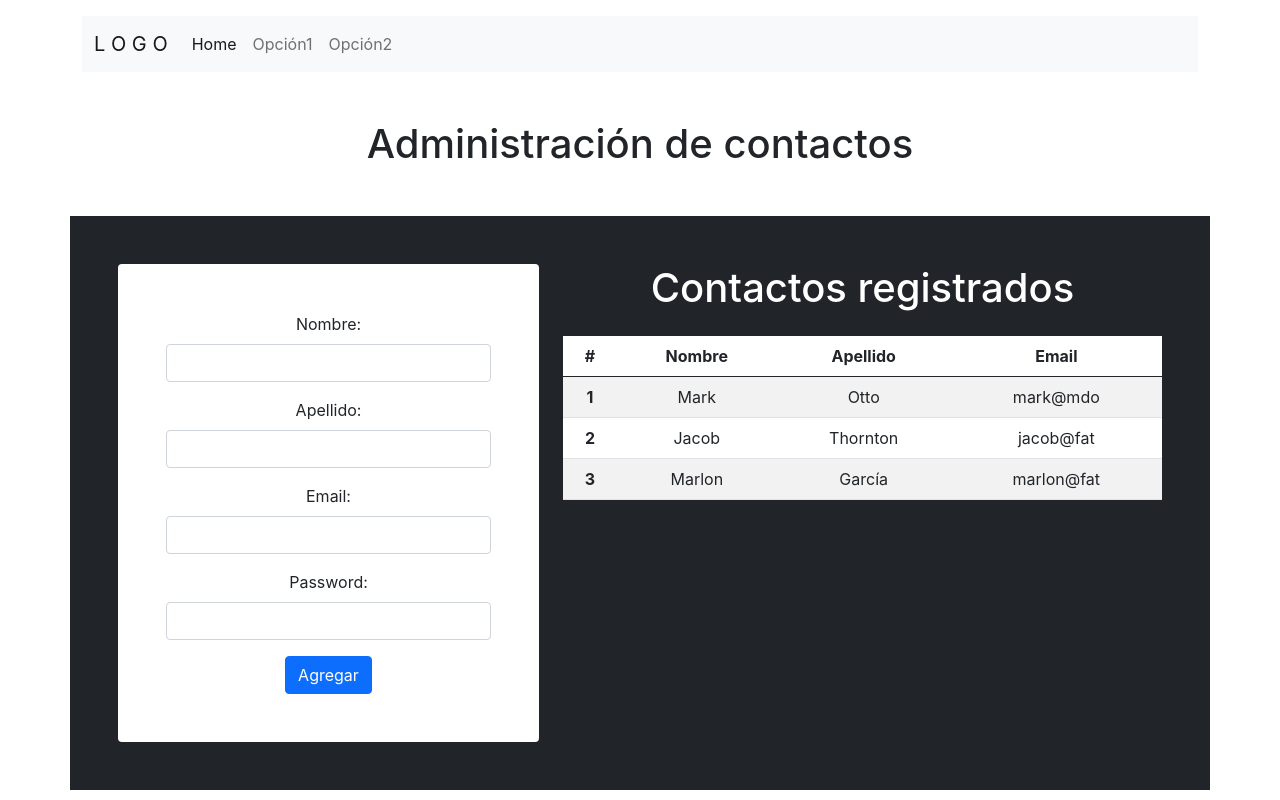
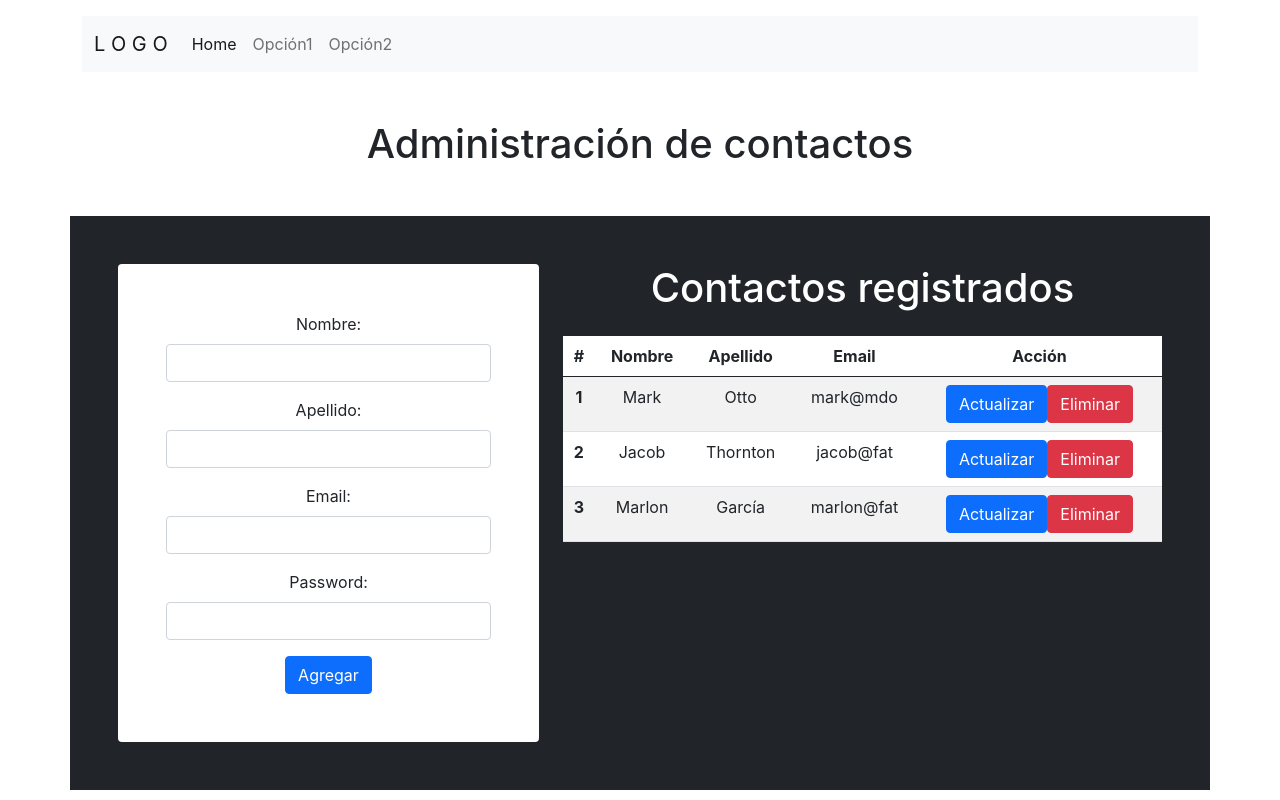
Before and after one commit to clasesucatmarlon/Contactos-App, a React (Create React App) app: page / in a window 1280 px wide. Built offline with nearby package versions, Linux system fonts and the light colour scheme.

Commit message:
Agregado botones para actualizar y eliminar

```diff
--- a/src/app/components/tabla/Tabla.js
+++ b/src/app/components/tabla/Tabla.js
@@ -9,6 +9,7 @@ return (
             <th scope="col">Nombre</th>
             <th scope="col">Apellido</th>
             <th scope="col">Email</th>
+            <th scope="col">Acción</th>
         </tr>
     </thead>
     <tbody>
@@ -17,19 +18,34 @@ return (
             <td>Mark</td>
             <td>Otto</td>
             <td>mark@mdo</td>
+            <td>
+                <button type="button" class="btn btn-primary">Actualizar</button>
+                <button type="button" class="btn btn-danger">Eliminar</button>
+            </td>
         </tr>
         <tr>
             <th scope="row">2</th>
             <td>Jacob</td>
             <td>Thornton</td>
             <td>jacob@fat</td>
+            <td>
+                <button type="button" class="btn btn-primary">Actualizar</button>
+                <button type="button" class="btn btn-danger">Eliminar</button>
+            </td>
         </tr>
         <tr>
             <th scope="row">3</th>
             <td>Marlon</td>
             <td>García</td>
             <td>marlon@fat</td>
+            <td>
+                <button type="button" class="btn btn-primary">Actualizar</button>
+                <button type="button" class="btn btn-danger">Eliminar</button>
+            </td>
         </tr>
+
+
+
     </tbody>
 </table>
 )
```
